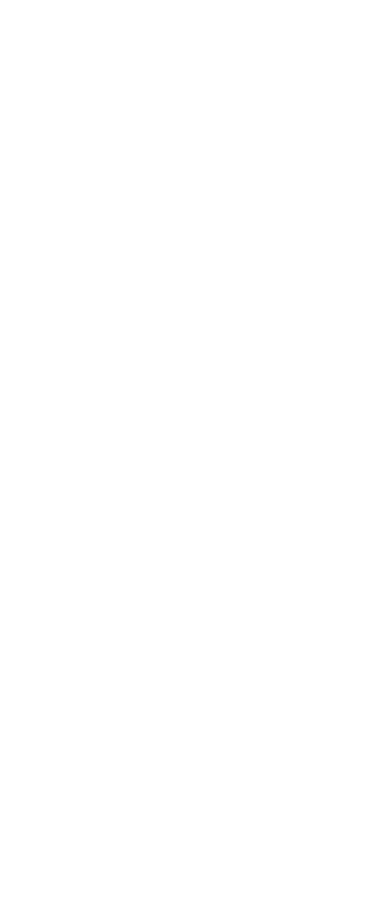
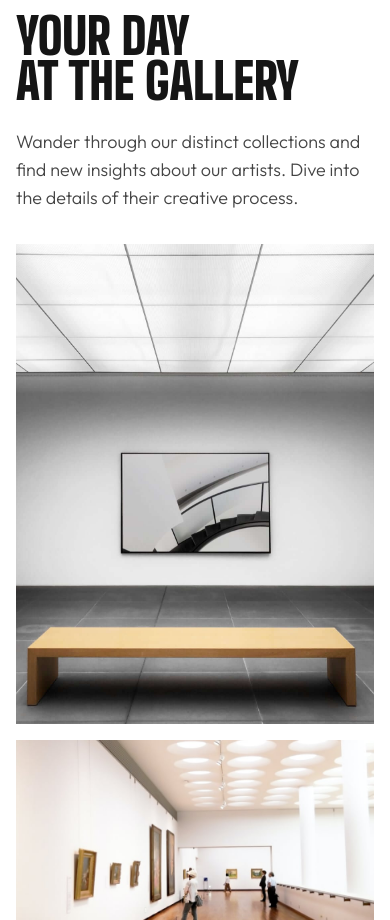
Before and after one commit to estevaz12/art-gallery, a Next.js app: page / in a window 390 px wide. Shown: the part 1080-2000 px from the top of the page. Before the commit the page ends 1190 px from the top, so only its background shows below. Built offline with nearby package versions, Linux system fonts and the light colour scheme.

Commit message:
finished mobile main content; starting footer

```diff
--- a/app/globals.css
+++ b/app/globals.css
@@ -5,8 +5,7 @@
 @layer base {
   body {
     /* body M */
-    /* font-size: 1.375rem; */
-    @apply font-body text-grey font-light /*leading-8*/;
+    @apply font-body text-grey font-light text-lg lg:text-[1.375rem] lg:leading-8;
   }
 
   h1,
@@ -22,19 +21,7 @@
   }
 
   h2 {
-    /* heading L */
-    /* font-size: 4.375rem;
-    @apply leading-70; */
-  }
-
-  h3 {
-    /* heading M */
-    /* @apply text-6xl leading-50; */
-  }
-
-  h4 {
-    /* heading S */
-    /* @apply text-4xl leading-9; */
+    @apply text-[3.125rem] leading-[2.8125rem] lg:text-6xl lg:leading-[3.75rem];
   }
 
   small {
--- a/app/page.js
+++ b/app/page.js
@@ -2,7 +2,8 @@
 
 export default function Home() {
   return (
-    <main className='my-[7.5rem] lg:my-[11.25rem]'>
+    <main className='my-[7.5rem] lg:my-[11.25rem] space-y-8'>
+      <section className='space-y-6'>
         <Image
           src='/image-grid-1.jpg'
           alt='Image of art gallery'
@@ -10,6 +11,38 @@
           height={400}
           className='max-md:h-80 max-md:w-auto max-md:object-cover'
         />
+        <h2 className='text-balance max-md:whitespace-pre-line'>
+          YOUR DAY {'\n'} AT THE GALLERY
+        </h2>
+        <p>
+          Wander through our distinct collections and find new insights about
+          our artists. Dive into the details of their creative process.
+        </p>
+      </section>
+
+      <section className='space-y-4'>
+        <Image
+          src='/image-grid-2.jpg'
+          alt='Image of art gallery'
+          width={635}
+          height={720}
+          className='max-md:h-[30rem] max-md:w-auto max-md:object-cover'
+        />
+        <Image
+          src='/image-grid-3.jpg'
+          alt='Image of art gallery'
+          width={445}
+          height={313}
+          className='max-md:h-[12.5rem] max-md:w-full max-md:object-cover'
+        />
+        <div className='bg-black px-6 py-12 space-y-6'>
+          <h2 className='text-white'>COME &amp; BE INSPIRED</h2>
+          <p className='text-white'>
+            We’re excited to welcome you to our gallery and see how our
+            collections influence you.
+          </p>
+        </div>
+      </section>
     </main>
   );
 }
--- a/components/Header.js
+++ b/components/Header.js
@@ -13,7 +13,7 @@
         className='max-md:full-width max-md:h-60 max-md:object-cover'
       />
       <Logo />
-      <p className='text-lg lg:text-[1.375rem] lg:leading-8'>
+      <p>
         The arts in the collection of the Modern Art Gallery all started from a
         spark of inspiration. Will these pieces inspire you? Visit us and find
         out.
--- a/components/Logo.js
+++ b/components/Logo.js
@@ -1,11 +1,8 @@
 export default function Logo() {
   return (
     <div>
-      <h1 className='text-6xl lg:text-8xl leading-[3.4375rem] lg:leading-88'>
-        Modern
-      </h1>
-      <h1 className='text-6xl lg:text-8xl leading-[3.4375rem] lg:leading-88'>
-        Art Gallery
+      <h1 className='text-6xl lg:text-8xl leading-[3.4375rem] lg:leading-88 whitespace-pre-line'>
+        Modern {'\n'} Art Gallery
       </h1>
     </div>
   );
```
Lines whose indentation alone changed are shown as unchanged.
